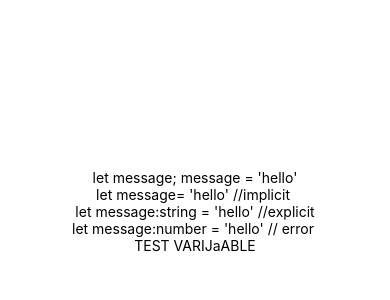
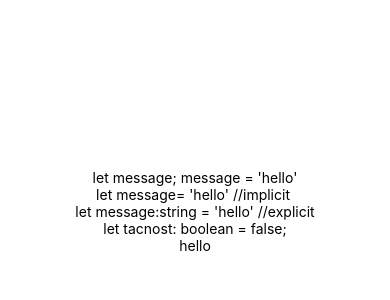
Before and after one commit to mob-dev-org/Harun_praksa, a React Native app: screen / in a window 390 px wide. Shown: the top 300 px of the page. Built offline with nearby package versions, Linux system fonts and the light colour scheme.

Commit message:
feat: status bar added, more examples added

```diff
--- a/App.tsx
+++ b/App.tsx
@@ -7,6 +7,8 @@ import useColorScheme from './src/hooks/useColorScheme';
 import Navigation from './src/navigation';
 
 export default function App() {
+    // let message: string;
+    let message = 'hello';
     const isLoadingComplete = useCachedResources();
     const colorScheme = useColorScheme();
 
@@ -18,8 +20,9 @@ export default function App() {
                 <Text>let message; message = 'hello'</Text>
                 <Text>let message= 'hello' //implicit </Text>
                 <Text>let message:string = 'hello' //explicit</Text>
-                <Text>let message:number = 'hello' // error </Text>
-                <Text>TEST VARIJaABLE</Text>
+                <Text>let tacnost: boolean = false;</Text>
+                <Text>{message}</Text>
+                <StatusBar style="dark" />
             </View>
         );
     }
```
